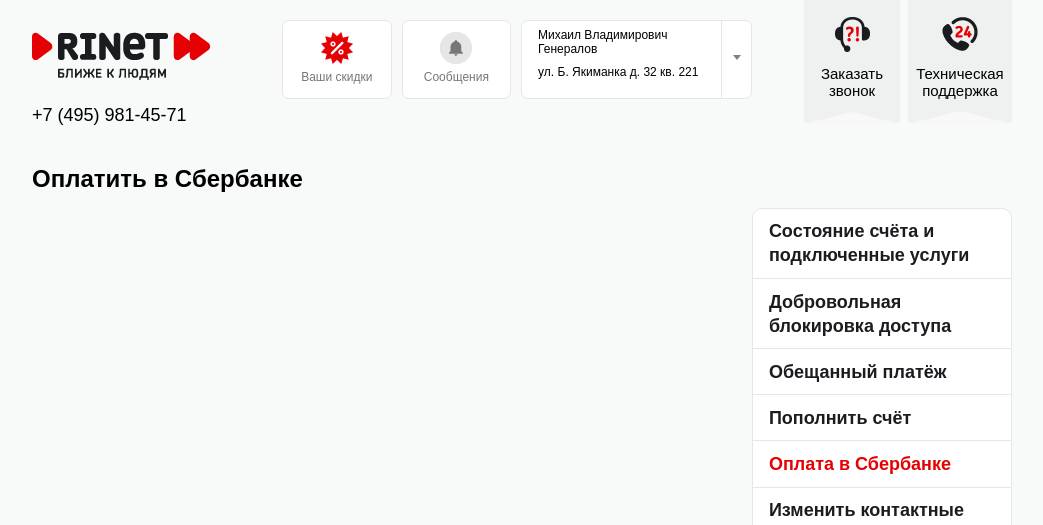
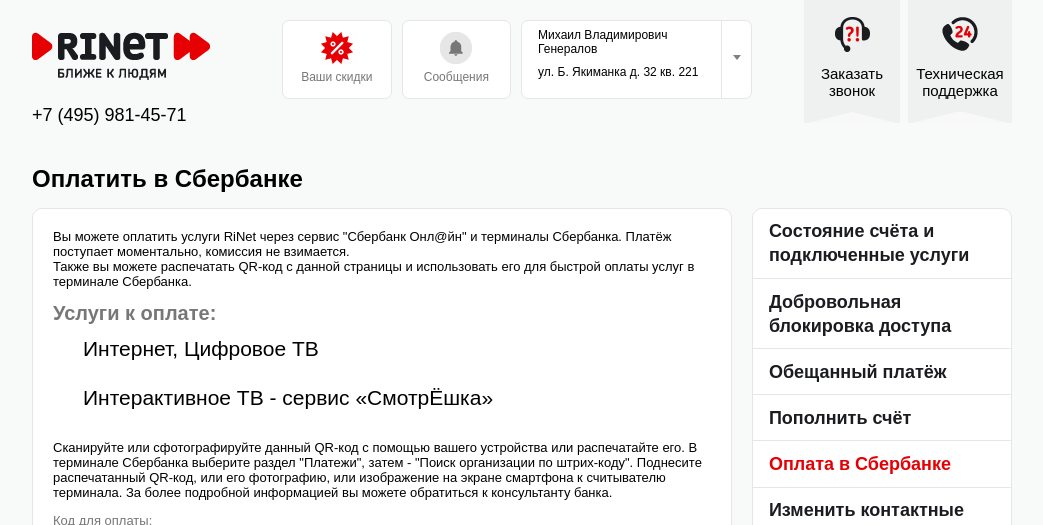
Before and after one commit to nikolaydmukha/personalpage, a Django app: page /pay_sber/ in a window 1280 px wide. Shown: the top 525 px of the page, without its empty margins (118-1161 px from the left). Run offline with Django 3.2, Linux system fonts and the light colour scheme.

Commit message:
Ready html&css for pay_sber

```diff
--- a/templates/pay_sber/pay_sber.html
+++ b/templates/pay_sber/pay_sber.html
@@ -1,9 +1,97 @@
 {% extends "wrapper.html" %}
-<!-- {%include "wrapper.html" with active="pay_sber" title="Оплата в Сбербанке"%}-->
 {% load staticfiles %}
 
 {% block  content %}
 
+<div class="content-col-left">
+    <!-- HERE BE CONTENTS!!!! -->
+    <div class="g-block">
+        <p>
+            Вы можете оплатить услуги RiNet через сервис "Сбербанк Онл@йн" и терминалы Сбербанка. Платёж поступает моментально, комиссия не взимается.<br>
+            Также вы можете распечатать QR-код с данной страницы и использовать его для быстрой оплаты услуг в терминале Сбербанка.
+        </p>
+        <!-- payment service -->
+        <h3 class="color-gray">Услуги к оплате:</h3>
+        <div class="l-select-service">
+            <div class="l-select-service-item ">
+                <div class="radio">
+                    <label for="select-service-0">
+                    </label>
+                </div>
+                <div class="purpose">
+                    <div class="name">
+                        <label for="select-service-0">
+                            Интернет, Цифровое ТВ
+                        </label>
+                    </div>
+                    <div class="amount">
+                    </div>
+                </div>
+            </div>
+            <div class="l-select-service-item ">
+                <div class="radio">
+                    <label for="select-service-1">
+                    </label>
+                </div>
+                <div class="purpose">
+                    <div class="name">
+                        <label for="select-service-1">
+                            Интерактивное ТВ - сервис «СмотрЁшка»
+                        </label>
+                    </div>
+                    <div class="amount">
+                    </div>
+                </div>
+            </div>
 
+        </div>
+        <!-- /payment service -->
+        <p>
+            Сканируйте или сфотографируйте данный QR-код с помощью вашего
+            устройства или распечатайте его.
+            В терминале Сбербанка выберите раздел "Платежи", затем - "Поиск
+            организации по штрих-коду".
+            Поднесите распечатанный QR-код, или его фотографию, или изображение на
+            экране смартфона к считывателю терминала.
+            За более подробной информацией вы можете обратиться к консультанту банка.
+        </p>
+        <div class="qrserv">
+            <p>
+                <span class="text-small color-gray" id="qrdisclaimer">Код для оплаты:</span>
+                <br>
+
+                <span id="qrerror" hidden="">Ошибка</span>
+                <img id="qrimg" src="/pay/qr/sber/qr.png?service=1" alt="qr">
+            </p>
+            <button class="g-btn btn-danger" id="qrprint">Распечатать</button>
+        </div>
+        <script type="text/javascript">
+            document.getElementById("qrimg").onload = function () {
+                document.getElementById("qrloading").remove();
+            };
+            document.getElementById("qrimg").onerror = function () {
+                document.getElementById("qrloading").remove();
+                document.getElementById("qrerror").removeAttribute("hidden");
+            };
+            document.getElementById("qrprint").onclick = function() {
+                var disclaimer = 'Интернет-провайдер RiNet. Оплата';
+                var winPrint = window.open('','','left=50,top=50,width=800,height=640,toolbar=0,scrollbars=1,status=0');
+                winPrint.document.write('<html><body>' +
+                    '<p style="font-size: 16px; font-weight: bold; font-face: Arial, Courier, Times New Roman">'+disclaimer+'</p>' +
+                    '<img src="/pay/qr/sber/qr.png?service=1" alt="QR"><p id="qrwinloading">Загрузка...</p></body></html>'
+                );
+                winPrint.document.close();
+                winPrint.focus();
+                winPrint.onload = function () {
+                    var _e = winPrint.document.getElementById('qrwinloading');
+                    _e.parentNode.removeChild(_e);
+                    winPrint.print();
+                    winPrint.close();
+                }
+            }
+        </script>
+    </div>
+    <!-- HERE END CONTENTS!!!! -->
+</div>
 
 {% endblock %}
```
